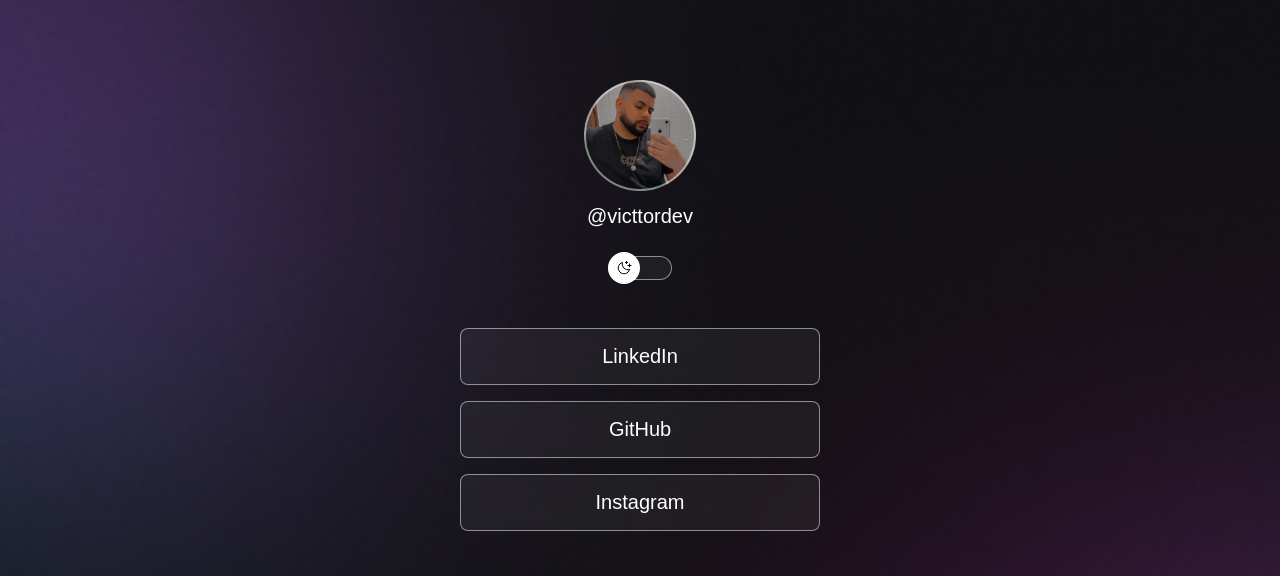
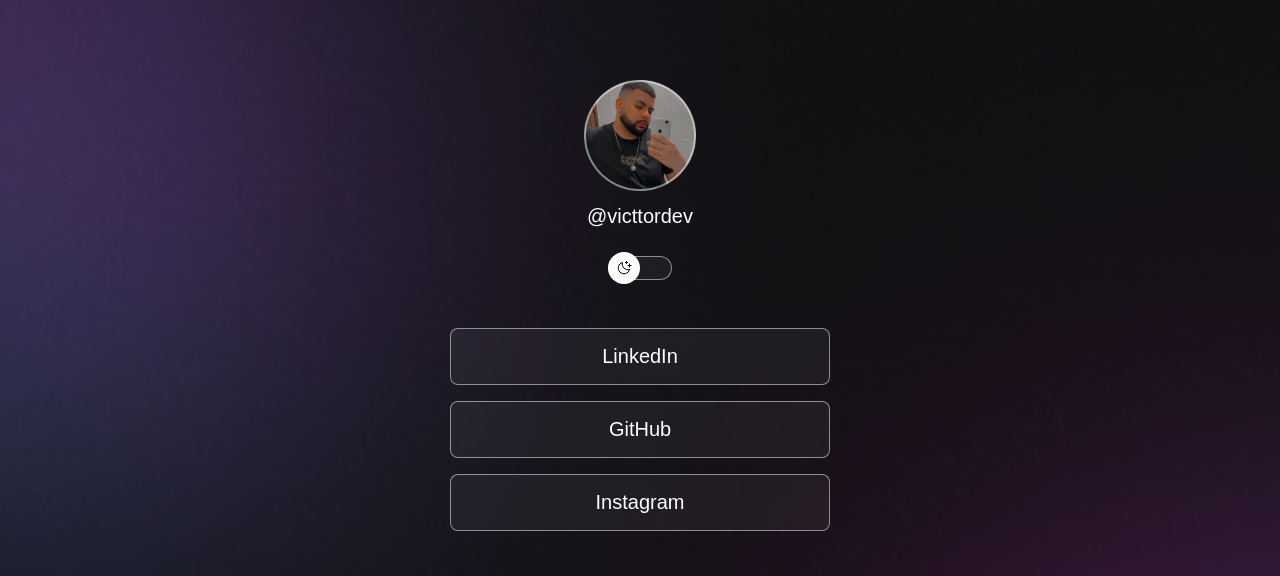
Before and after one commit to victtorluis/DevLinks, a plain HTML site: page index.html in a window 1280 px wide. Shown: the top 576 px of the page. Drawn offline with nearby package versions, Linux system fonts and the light colour scheme; a web font is replaced by a local one.

Commit message:
adjust container width

```diff
--- a/style.css
+++ b/style.css
@@ -35,7 +35,8 @@ body * {
 }
 
 #container {
-  width: 360px;
+  width: 100%;
+  max-width: 380px;
   margin: 56px auto 0px;
 }
 /* Profile */
```
